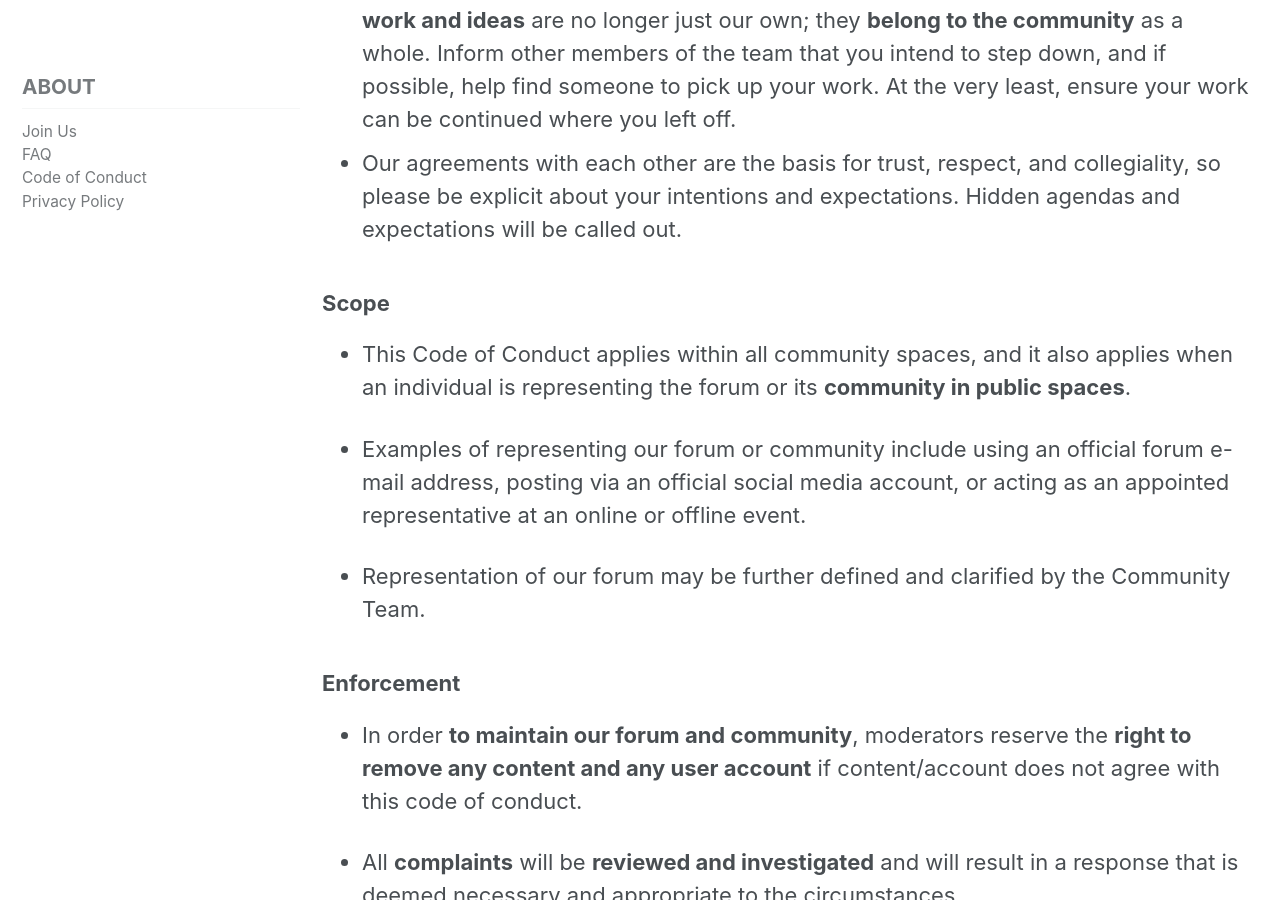
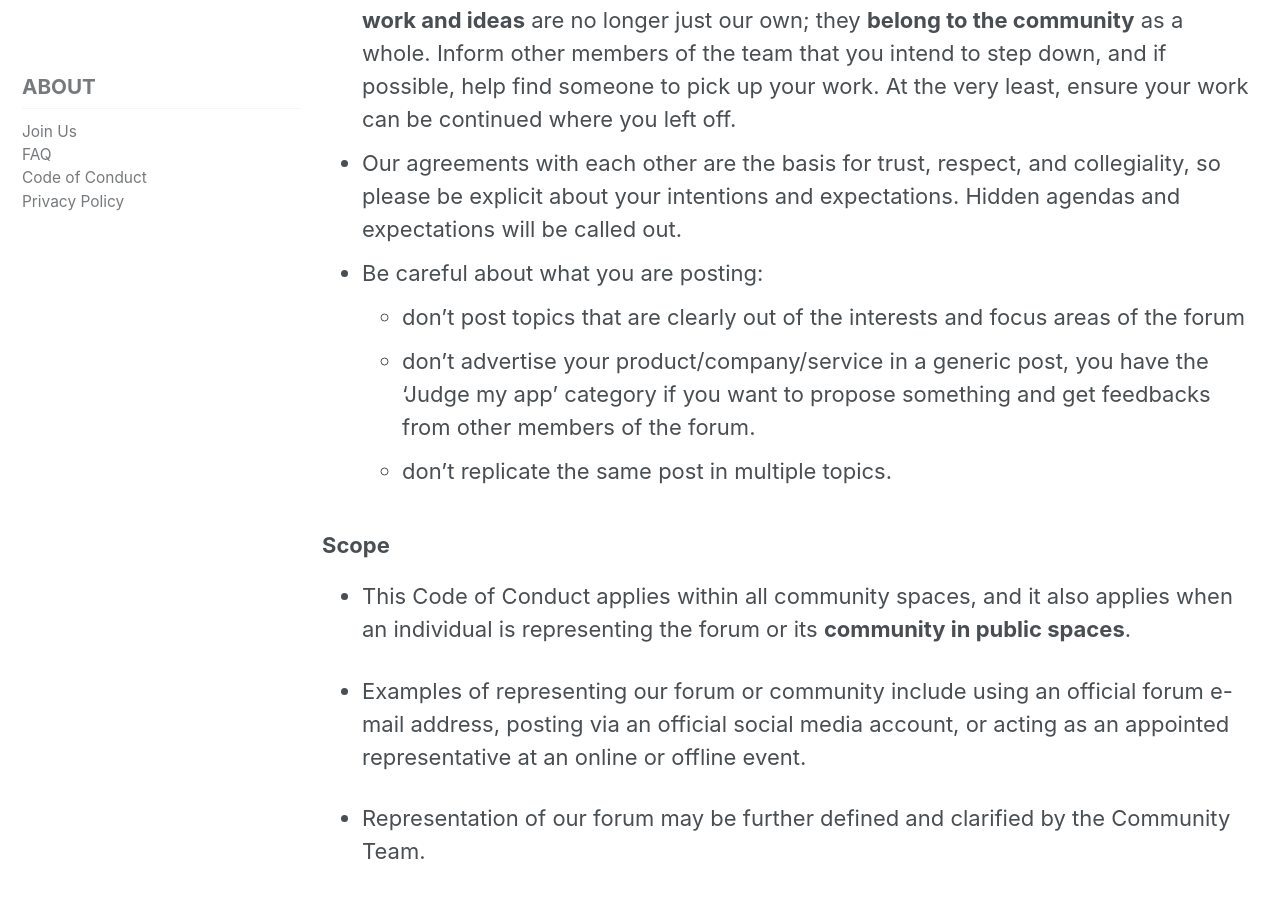
Before and after one commit to humanetech-community/community-hub, a Jekyll site: the page built from _about/03-about-code-of-conduct.md, in a window 1280 px wide and 900 px high, scrolled down 2399 px. Built offline with Jekyll 4.4.1, drawn with Linux system fonts in a browser that asks for light colours; cached includes are drawn as plain includes; nearby versions of some CDN libraries.

Commit message:
Code of conduct updaterd - closes #53

```diff
--- a/_about/03-about-code-of-conduct.md
+++ b/_about/03-about-code-of-conduct.md
@@ -55,7 +55,10 @@ Some external contributions from:
 
 - Life priorities, interests, and passions can change. If you’re involved in the Community Team or other operative teams in the community, but you feel you must remove yourself from it, do so in a way that minimizes disruption. When we work together, our **work and ideas** are no longer just our own; they **belong to the community** as a whole. Inform other members of the team that you intend to step down, and if possible, help find someone to pick up your work. At the very least, ensure your work can be continued where you left off.
 - Our agreements with each other are the basis for trust, respect, and collegiality, so please be explicit about your intentions and expectations. Hidden agendas and expectations will be called out.
-
+- Be careful about what you are posting:
+  - don't post topics that are clearly out of the interests and focus areas of the forum
+  - don't advertise your product/company/service in a generic post, you have the 'Judge my app' category if you want to propose something and get feedbacks from other members of the forum.
+  - don't replicate the same post in multiple topics.
 
 ### Scope
 
```
